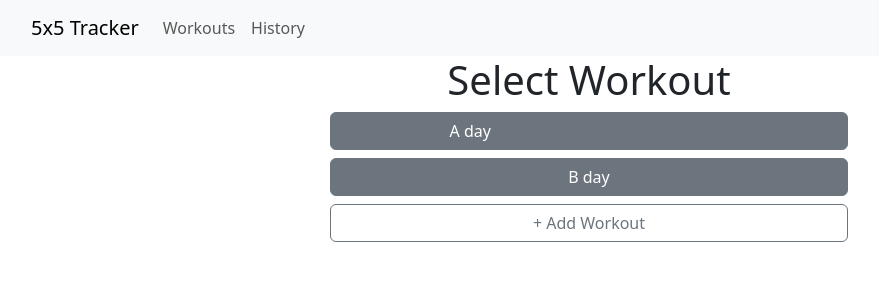
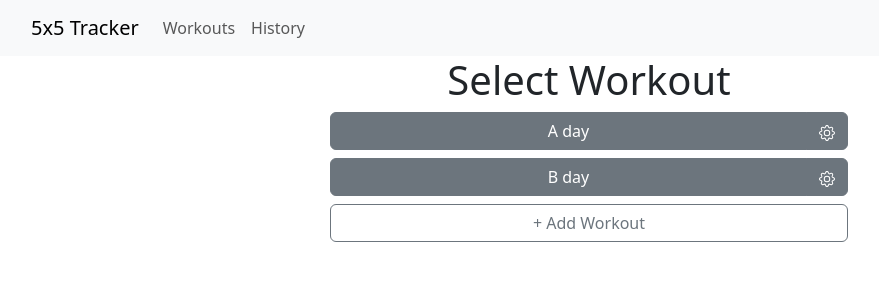
Before and after one commit to GideonNeedleman/5x5, a React (Vite) app: page / in a window 1280 px wide. Shown: the top 300 px of the page, without its empty margins (51-930 px from the left). Built offline with nearby package versions, Linux system fonts and the light colour scheme.

Commit message:
ButtonGroups to add settings gear button

```diff
--- a/src/pages/SelectWorkout.jsx
+++ b/src/pages/SelectWorkout.jsx
@@ -1,6 +1,7 @@
 import Button from "react-bootstrap/Button";
 import Stack from "react-bootstrap/Stack";
 import ButtonGroup from "react-bootstrap/ButtonGroup";
+import { BsGear } from "react-icons/bs";
 /* import Container from "react-bootstrap/Container";
 import Row from "react-bootstrap/Row";
 import Col from "react-bootstrap/Col"; */
@@ -11,10 +12,24 @@ function SelectWorkout() {
       <h1 className="d-flex justify-content-center">Select Workout</h1>
       <Stack gap={2} className="col-sm-5 mx-auto px-2">
         <ButtonGroup>
-          <Button variant="secondary">A day</Button>
-          <Button variant="secondary"></Button>
+          {/* <Button variant="secondary"></Button> */}
+          <Button className="w-100" variant="secondary">
+            A day
+          </Button>
+          <Button variant="secondary">
+            <BsGear />
+          </Button>
         </ButtonGroup>
-        <Button variant="secondary">B day</Button>
+
+        <ButtonGroup>
+          <Button className="w-100" variant="secondary">
+            B day
+          </Button>
+          <Button variant="secondary">
+            <BsGear />
+          </Button>
+        </ButtonGroup>
+
         <Button variant="outline-secondary">+ Add Workout</Button>
       </Stack>
     </main>
```
